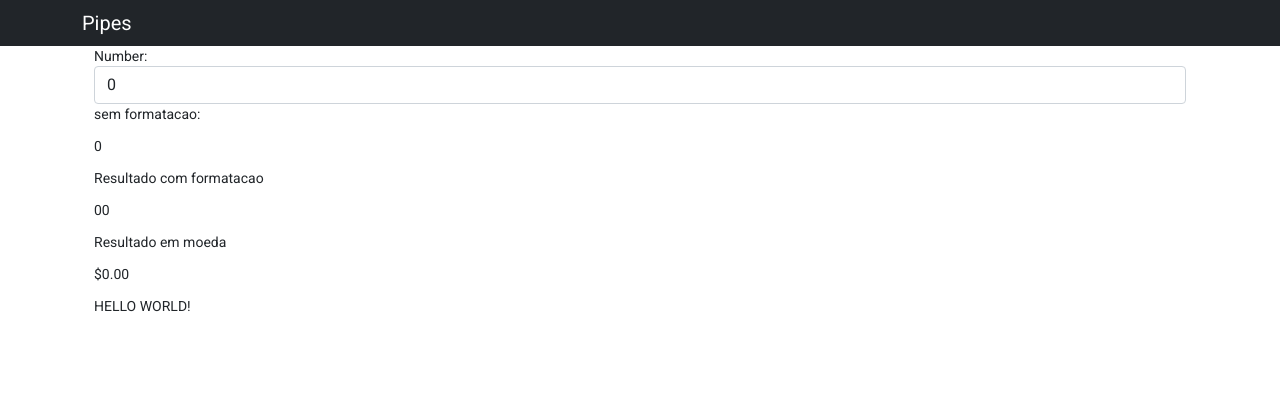
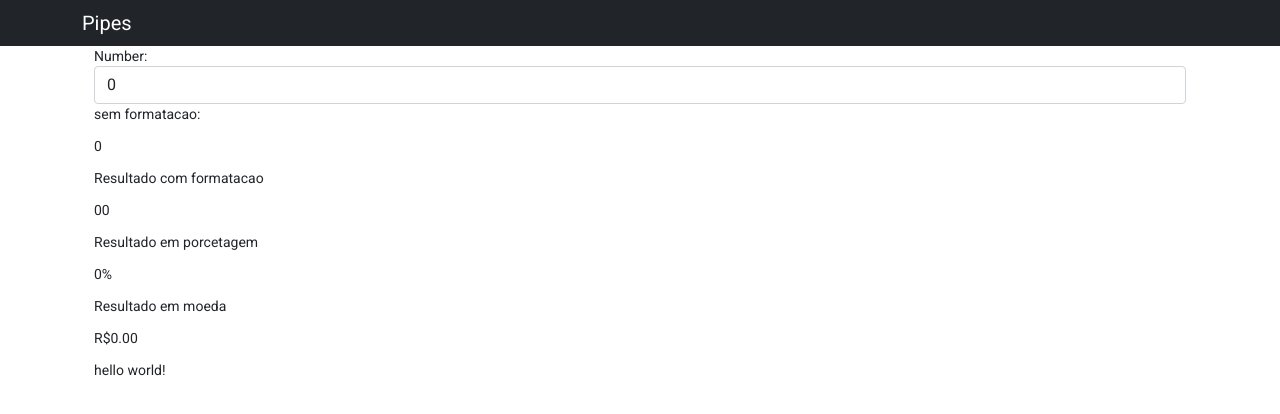
Before and after one commit to 740fernando/criacao-de-pipes-angular, an Angular app in the folder workspace/projeto-pipe/: page /pipes in a window 1280 px wide. Shown: the top 414 px of the page. Built offline with nearby package versions, Linux system fonts and the light colour scheme.

Commit message:
Tratando números com pipe - Parte 2

```diff
--- a/workspace/projeto-pipe/src/app/pages/pipes-example/pipes-example.component.html
+++ b/workspace/projeto-pipe/src/app/pages/pipes-example/pipes-example.component.html
@@ -10,7 +10,10 @@
     <p>Resultado com formatacao </p>
     <p>{{number | number:'2.0-1'}}</p>
 
+    <p>Resultado em porcetagem </p>
+    <p>{{number | percent}}</p>
+
     <P>Resultado em moeda</P>
-    <p>{{number | currency}}</p>
-    <p>{{text}}</p>
+    <p>{{number | currency : 'BRL'}}</p>
+    <p>{{text | lowercase}}</p>
 </div>
--- a/workspace/projeto-pipe/src/app/pages/pipes-example/pipes-example.component.ts
+++ b/workspace/projeto-pipe/src/app/pages/pipes-example/pipes-example.component.ts
@@ -13,8 +13,8 @@ export class PipesExampleComponent implements OnInit {
   text = 'hello world!';
   date = new Date;
   pessoa = {
-    nome: 'Ivonaldo',
-    idade: '26',
+    nome: 'Fernando',
+    idade: '30',
     profissao: 'Instrutor'
   };
   nomes = ['Ivonaldo', 'ana', 'maria'];
```
